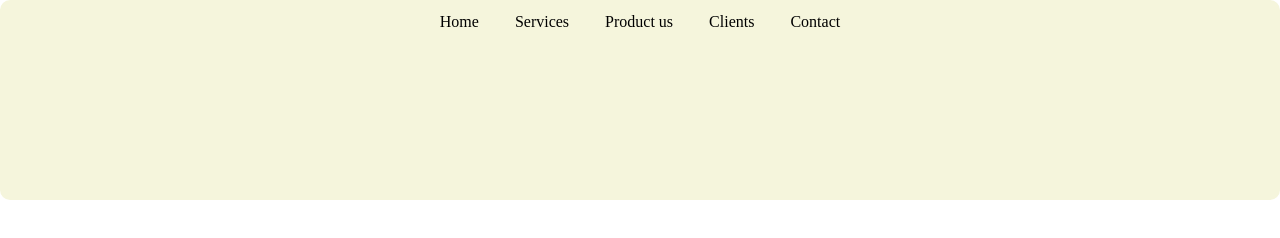
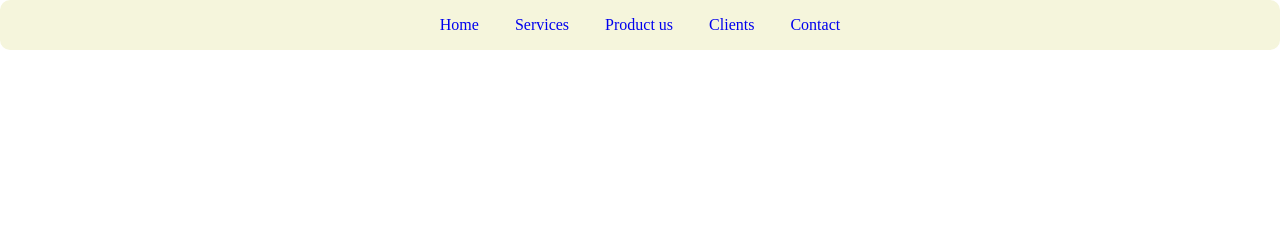
Before and after one commit to hilmy07/koda-b4-css3, a plain HTML site: page index.html in a window 1280 px wide. Drawn offline with Linux system fonts and the light colour scheme.

Commit message:
fix: update tampilan navbar

```diff
--- a/index.html
+++ b/index.html
@@ -9,11 +9,13 @@
   <body>
     <header>
       <nav>
-        <p>Home</p>
-        <p>Services</p>
-        <p>Product us</p>
-        <p>Clients</p>
-        <p>Contact</p>
+        <ul>
+          <a href="index.html"><li>Home</li></a>
+          <a href="index.html"><li>Services</li></a>
+          <a href="index.html"><li>Product us</li></a>
+          <a href="index.html"><li>Clients</li></a>
+          <a href="index.html"><li>Contact</li></a>
+        </ul>
       </nav>
     </header>
   </body>
--- a/styles.css
+++ b/styles.css
@@ -6,23 +6,25 @@ body {
 
 nav {
   text-align: center;
-  height: 200px;
   background-color: beige;
-  border-top-left-radius: 10px;
-  border-top-right-radius: 10px;
-  border-bottom-left-radius: 10px;
-  border-bottom-right-radius: 10px;
+  border-radius: 10px;
+  padding: 8px 0; /* tambahkan padding biar ada ruang vertikal */
 }
 
-nav p {
+nav ul {
+  list-style: none;
+  margin: 0;
+  padding: 0;
+}
+
+nav li {
   display: block;
-  margin: 8px 0;
-  padding-top: 13px;
+  padding: 8px 30px;
 }
 
 @media (min-width: 768px) {
-  nav p {
+  nav li {
     display: inline-block;
-    margin: 0 16px;
+    padding: 8px 16px;
   }
 }
```
